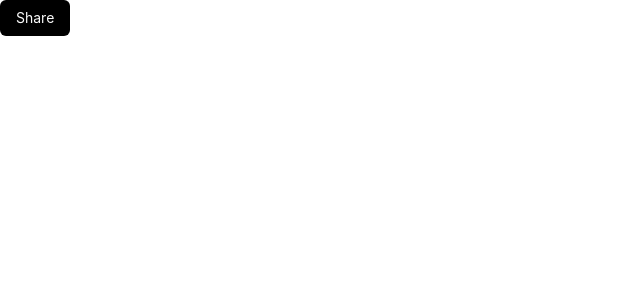
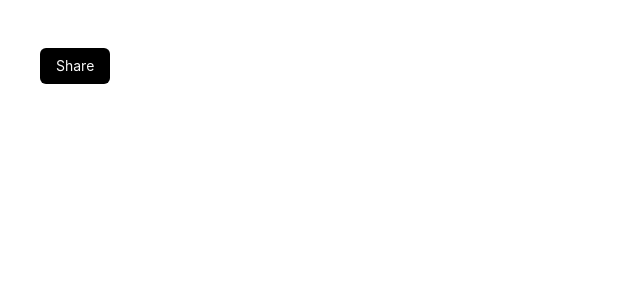
Before and after one commit to sky-kryst/oslash-assignment, a React (Vite) app: page / in a window 1280 px wide. Shown: the top 300 px of the page, without its empty margins (0-640 px from the left). Built offline with nearby package versions, Linux system fonts and the light colour scheme.

Commit message:
style(App): :lipstick: margin to button

```diff
--- a/src/App.tsx
+++ b/src/App.tsx
@@ -3,7 +3,9 @@ import { Button } from "./components";
 function App() {
   return (
     <div className="h-full w-full">
-      <Button label="Share" />
+      <div className="mt-12 ml-10">
+        <Button label="Share" />
+      </div>
     </div>
   );
 }
```
